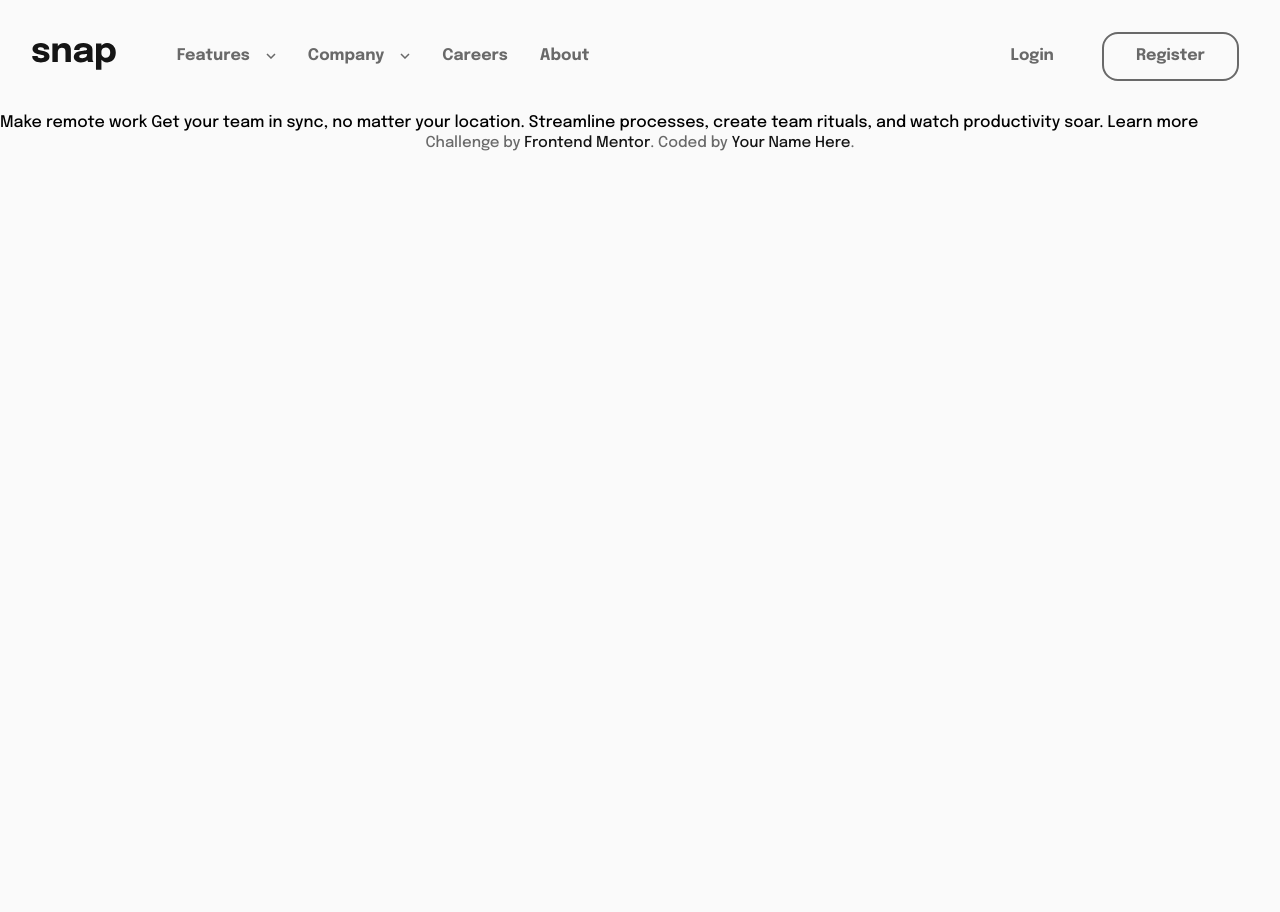
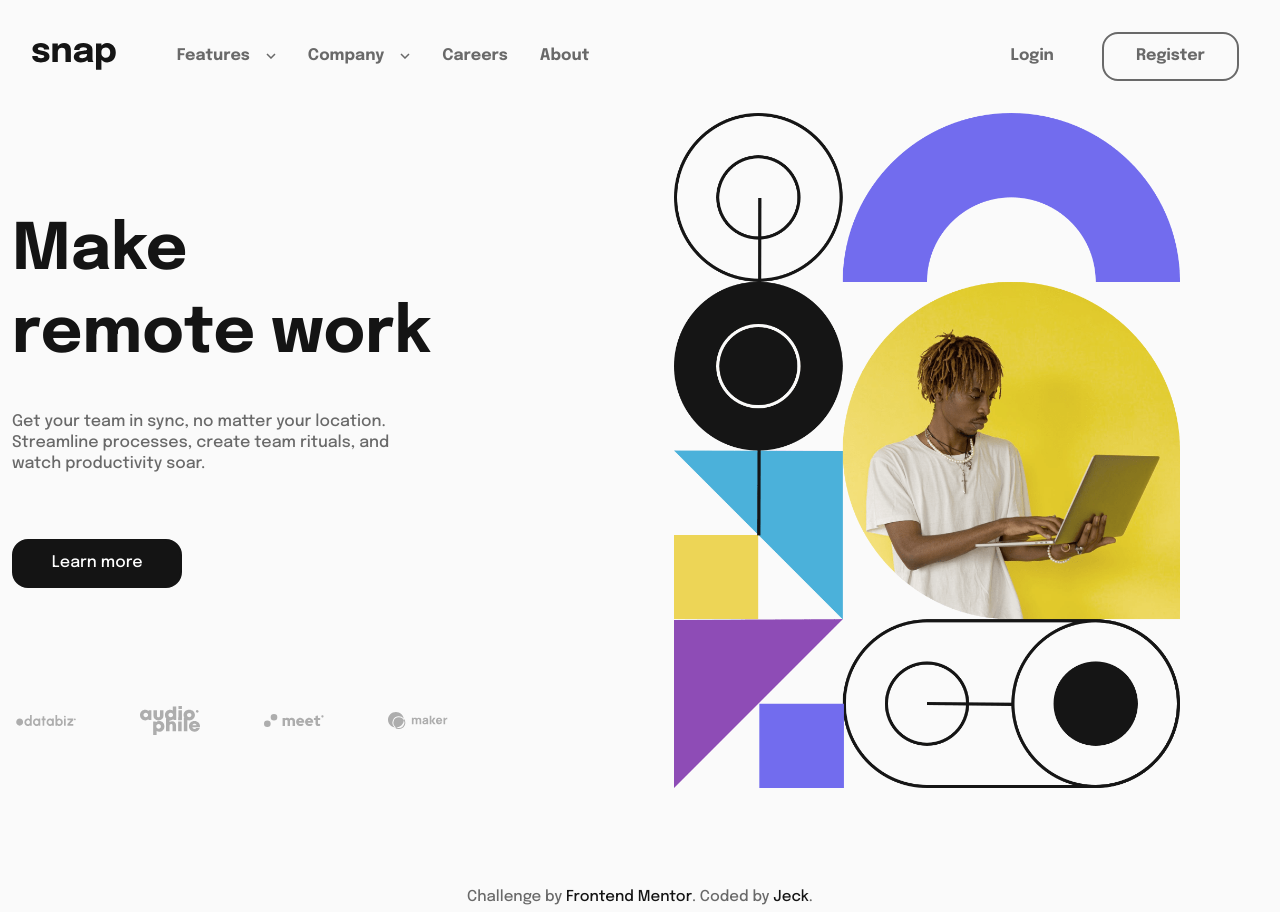
Before and after one commit to AsukalDePapa/FrontendMentor.Intro-Section-w-Dropdown-Nav, a plain HTML site: page index.html in a window 1280 px wide. Before the commit the page ends 800 px from the top, so only its background shows below. Drawn offline with Linux system fonts and the light colour scheme.

Commit message:
modified v.1

```diff
--- a/index.html
+++ b/index.html
@@ -75,17 +75,35 @@
     </div>
   </header>
   <!-- Main -->
-
-  Make remote work
-
-  Get your team in sync, no matter your location. Streamline processes,
-  create team rituals, and watch productivity soar.
-
-  Learn more
-
-  <div class="attribution">
-    Challenge by <a href="https://www.frontendmentor.io?ref=challenge" target="_blank">Frontend Mentor</a>.
-    Coded by <a href="#">Your Name Here</a>.
-  </div>
+  <main>
+    <div class="img-container">
+      <picture>
+        <source media="(min-width: 780px)" srcset="./images/image-hero-desktop.png">
+        <img src="./images/image-hero-mobile.png" alt="">
+      </picture>
+    </div>
+    <!-- Section Main -->
+    <section class="head">
+      <h1>Make remote work</h1>
+      <p>
+        Get your team in sync, no matter your location. Streamline processes, create team rituals, and watch productivity soar.
+      </p>
+      <button><a href="#">Learn more</a></button>
+    </section>
+    <!-- Section Clients -->
+    <div class="client">
+      <img src="./images/client-databiz.svg" alt="DATABIZ">
+      <img src="./images/client-audiophile.svg" alt="AUDIO-PHILE">
+      <img src="./images/client-meet.svg" alt="MEET">
+      <img src="./images/client-maker.svg" alt="MAKER">
+    </div>
+  </main>
+  <!-- Footer -->
+  <footer>
+    <div class="attribution">
+      Challenge by <a href="https://www.frontendmentor.io?ref=challenge" target="_blank">Frontend Mentor</a>.
+      Coded by <a href="https://www.upwork.com/freelancers/~0190a39266ec9c9663">Jeck</a>.
+    </div>
+  </footer>
 </body>
 </html>
```
